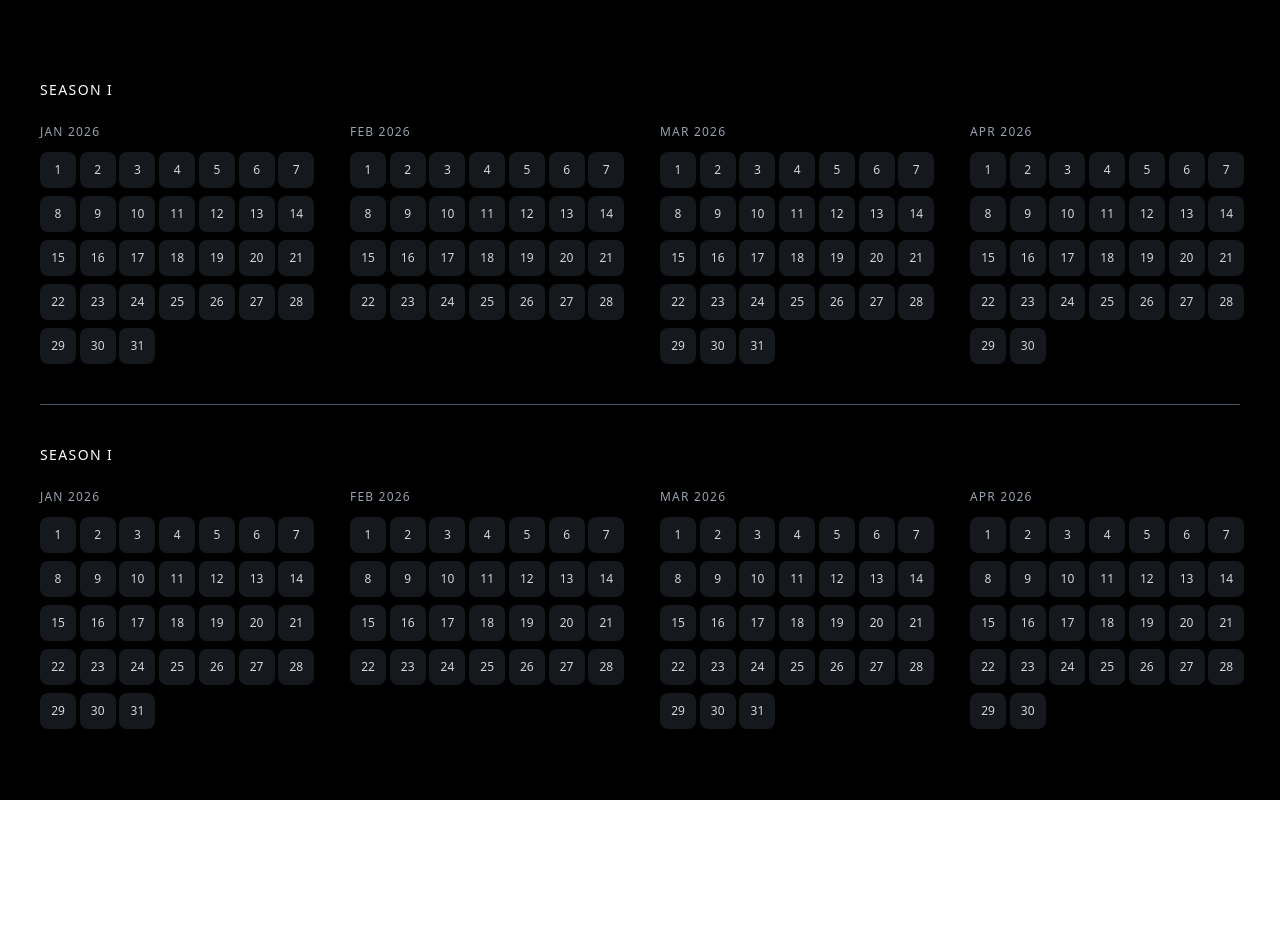
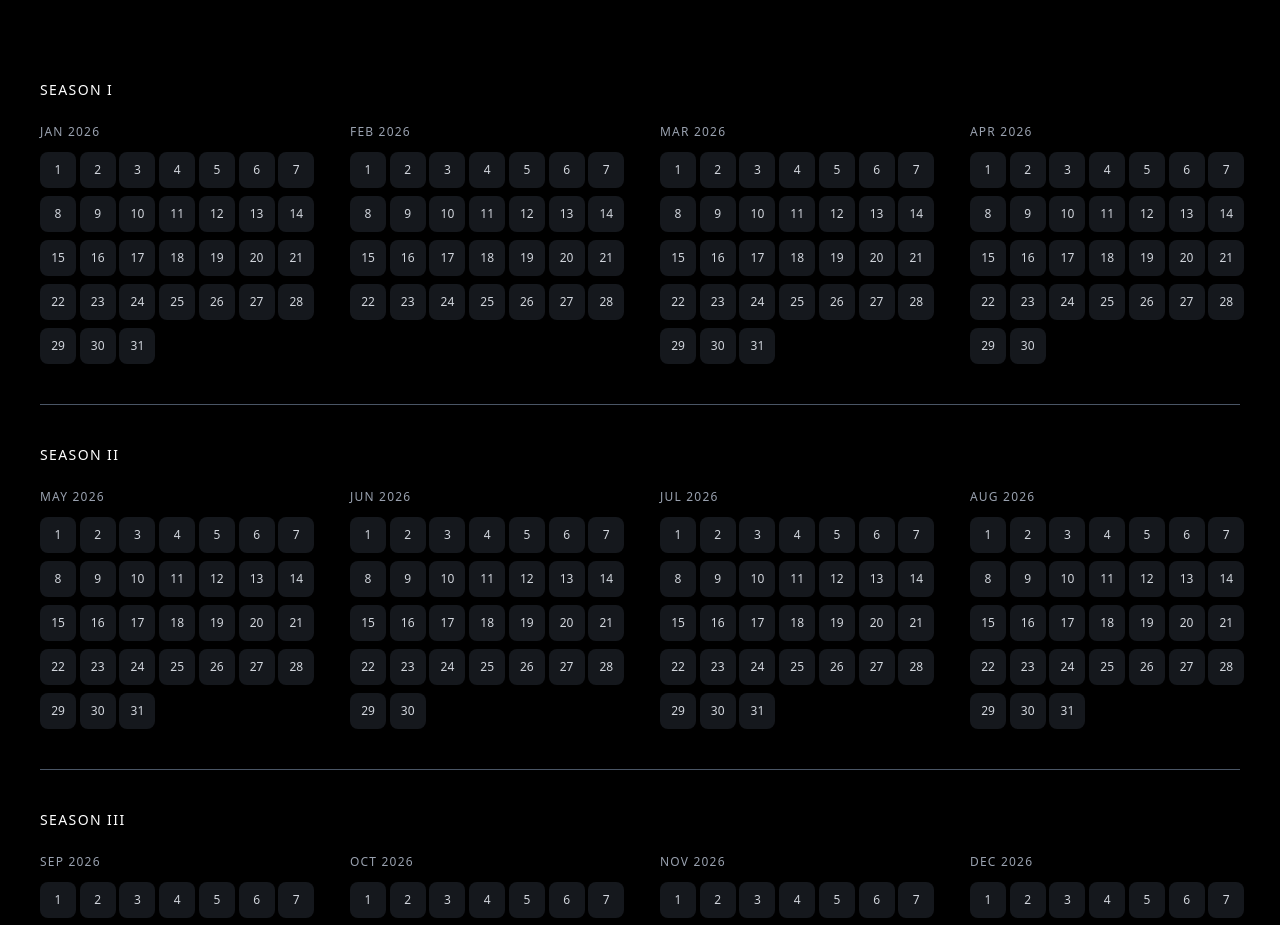
Before and after one commit to Gaurav775-Git/Dailist, a React (Vite) app in the folder client/: page /tasks in a window 1280 px wide. Shown: the top 925 px of the page. Before the commit the page ends 800 px from the top, so only its background shows below. Built offline with nearby package versions, Linux system fonts and the light colour scheme.

Commit message:
calender layout completed

```diff
--- a/client/components/CalenderSection.jsx
+++ b/client/components/CalenderSection.jsx
@@ -16,13 +16,25 @@ const CalenderSection = () => {
       <hr className="my-10 mx-auto border-0 h-px bg-gray-600" />
 
 
-      <h2 className="text-sm tracking-widest mb-6">SEASON I</h2>
+      <h2 className="text-sm tracking-widest mb-6">SEASON II</h2>
 
       <div className="grid grid-cols-1 sm:grid-cols-2 lg:grid-cols-4 gap-10">
-        <Monthgrid name="Jan 2026" year={2026} monthIndex={0} />
-        <Monthgrid name="Feb 2026" year={2026} monthIndex={1} />
-        <Monthgrid name="Mar 2026" year={2026} monthIndex={2} />
-        <Monthgrid name="Apr 2026" year={2026} monthIndex={3} />
+        <Monthgrid name="may 2026" year={2026} monthIndex={4} />
+        <Monthgrid name="jun 2026" year={2026} monthIndex={5} />
+        <Monthgrid name="jul 2026" year={2026} monthIndex={6} />
+        <Monthgrid name="aug 2026" year={2026} monthIndex={7} />
+      </div>
+
+      <hr className="my-10 mx-auto border-0 h-px bg-gray-600" />
+
+
+      <h2 className="text-sm tracking-widest mb-6">SEASON III</h2>
+
+      <div className="grid grid-cols-1 sm:grid-cols-2 lg:grid-cols-4 gap-10">
+        <Monthgrid name="sep 2026" year={2026} monthIndex={8} />
+        <Monthgrid name="oct 2026" year={2026} monthIndex={9} />
+        <Monthgrid name="nov 2026" year={2026} monthIndex={10} />
+        <Monthgrid name="dec 2026" year={2026} monthIndex={11} />
       </div>
     </div>
   )
```
